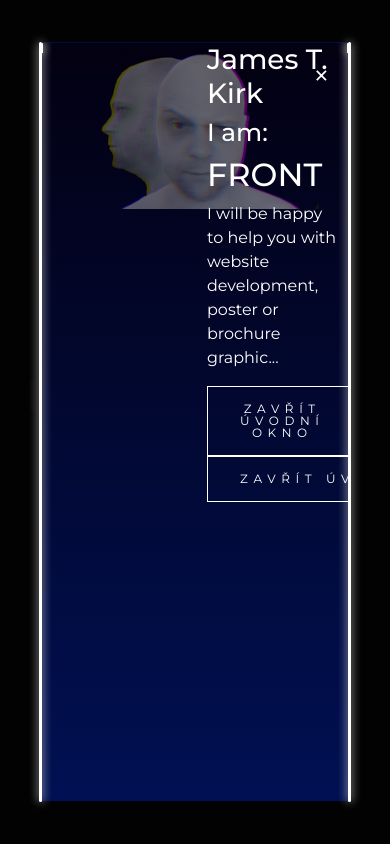
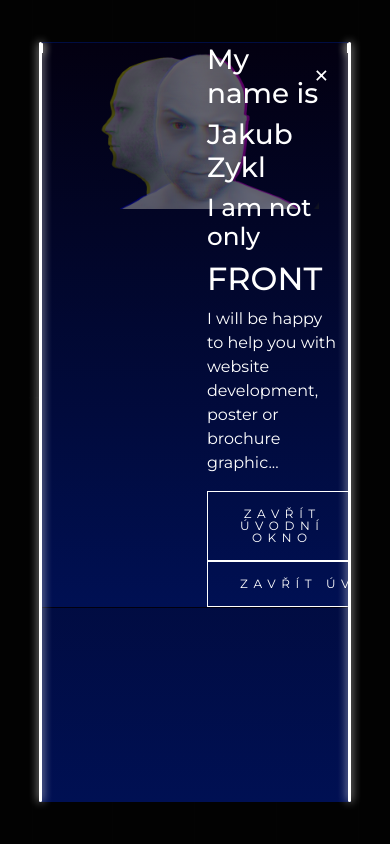
Before and after one commit to JazZyki/my-website, a plain HTML site: page index.html in a window 390 px wide. Drawn offline with nearby package versions, Linux system fonts and the light colour scheme.

Commit message:
chore: Update modal height to be responsive

```diff
--- a/css/components/_modal.scss
+++ b/css/components/_modal.scss
@@ -17,7 +17,7 @@
     .modal-wrapper {
         width: 0;
         max-width: 80vw;
-        height: 90vh;
+        height: auto;
         max-height: 90vh;
         min-height: 90vh;
         background: #030011;
--- a/firstModal.html
+++ b/firstModal.html
@@ -14,9 +14,10 @@
         <!-- Empty column to show half of glitch image-->
         <div class="col col-6 empty-column">
         </div>
-        <div class="col col-6">
-            <h1>James T. Kirk</h1>
-            <h2>I am:</h2>
+        <div class="col col-6 left-column">
+            <h1 class="intro">My name is</h1>
+            <h1>Jakub Zykl</h1>
+            <h2>I am not only</h2>
             <h3 id="typeWriterPlaceholder">dfsgdf</h3>
             <p>I will be happy to help you with website development, poster or brochure graphic...</p>
             <button id="goToForm" class="btn btn-white btn-cta">Zavřít úvodní okno</button>
```
Also changed, not shown: css/index.css.
